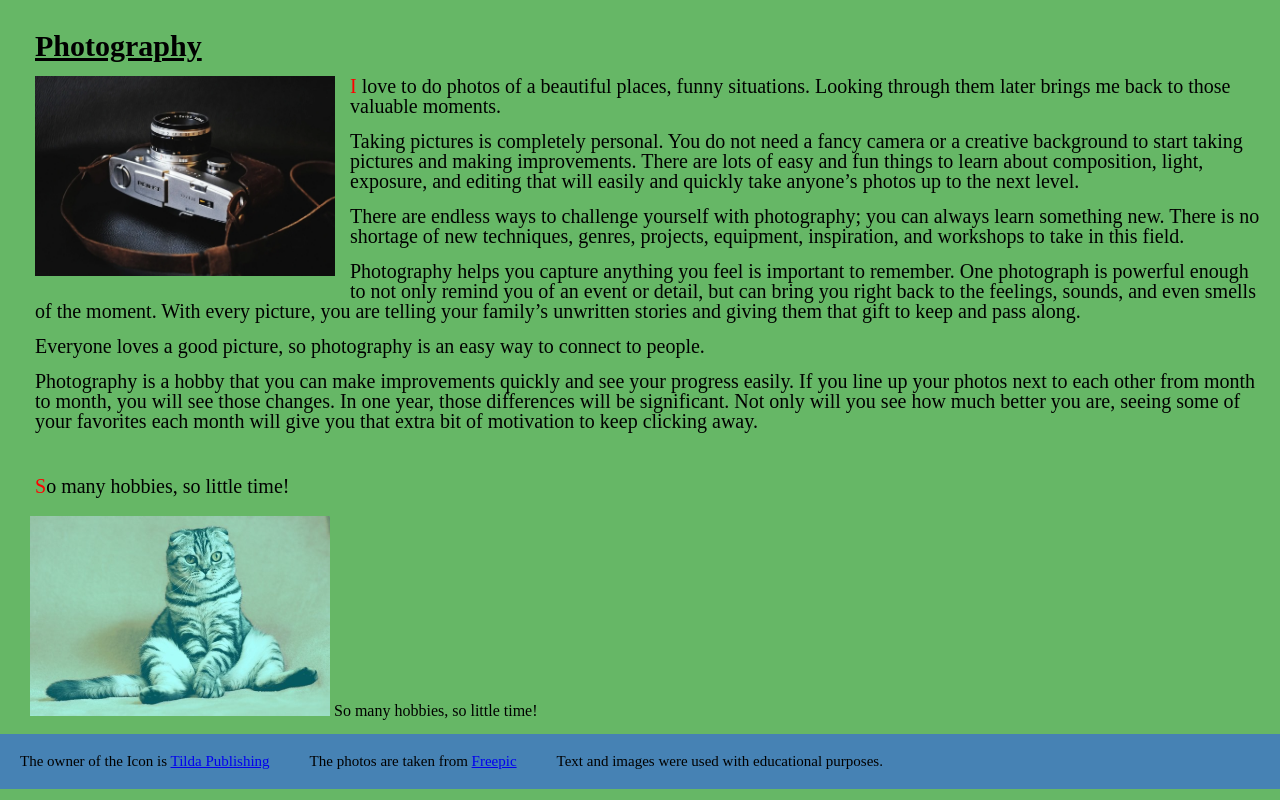
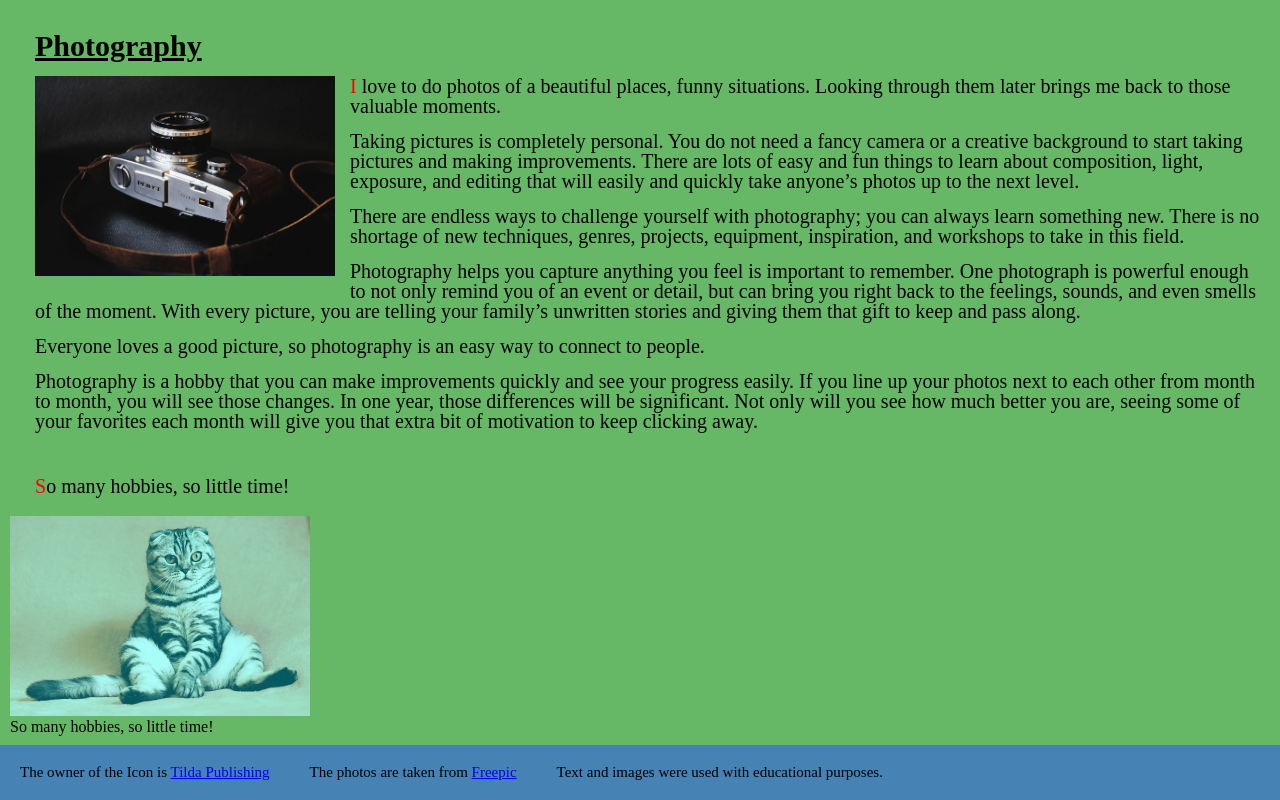
Before and after one commit to Curious-proton/My-Hobbies, a plain HTML site: page index.html in a window 1280 px wide. Shown: the part 2144-2944 px from the top of the page. Drawn offline with Linux system fonts and the light colour scheme.

Commit message:
An attempt to add text to the picture

```diff
--- a/css/Style.css
+++ b/css/Style.css
@@ -102,6 +102,17 @@ footer{
 .psevdo{
     position: relative;
 }
+.relative{
+	position: relative;
+	width: 270px;
+	margin: 10px;
+}
+.absolute{
+	position: absolute;
+	height: 30px;
+	left: 0;
+	right: 0;
+}
 .psevdo::after{
     background: #0ff5;
     width: 300px;
--- a/index.html
+++ b/index.html
@@ -147,9 +147,9 @@
                     <p><span style="color: red;">S</span>o many hobbies, so little time!</p>
                 </div>
             </div>
-            <div class="psevdo final_picture">
+            <div class="psevdo final_picture relative">
                 <img src="Images/Cat1.jpg" width="300" alt="Something went wrong!"/>
-                <span>So many hobbies, so little time!</span>
+                <div>So many hobbies, so little time!</div>
             </div>
         </main>
         <footer>
```
